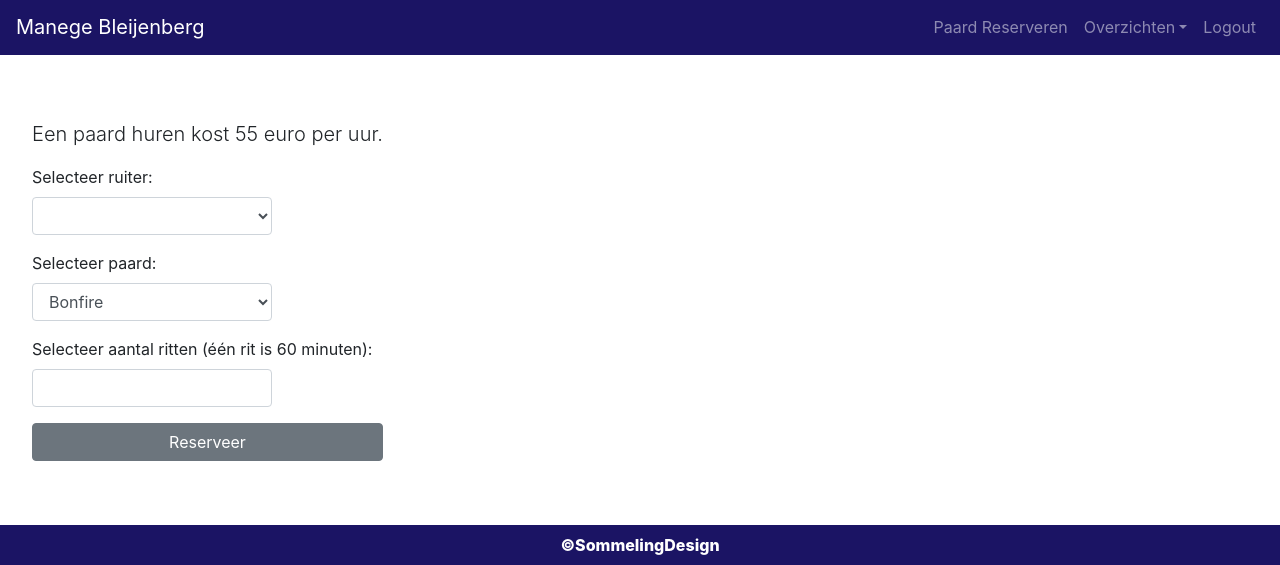
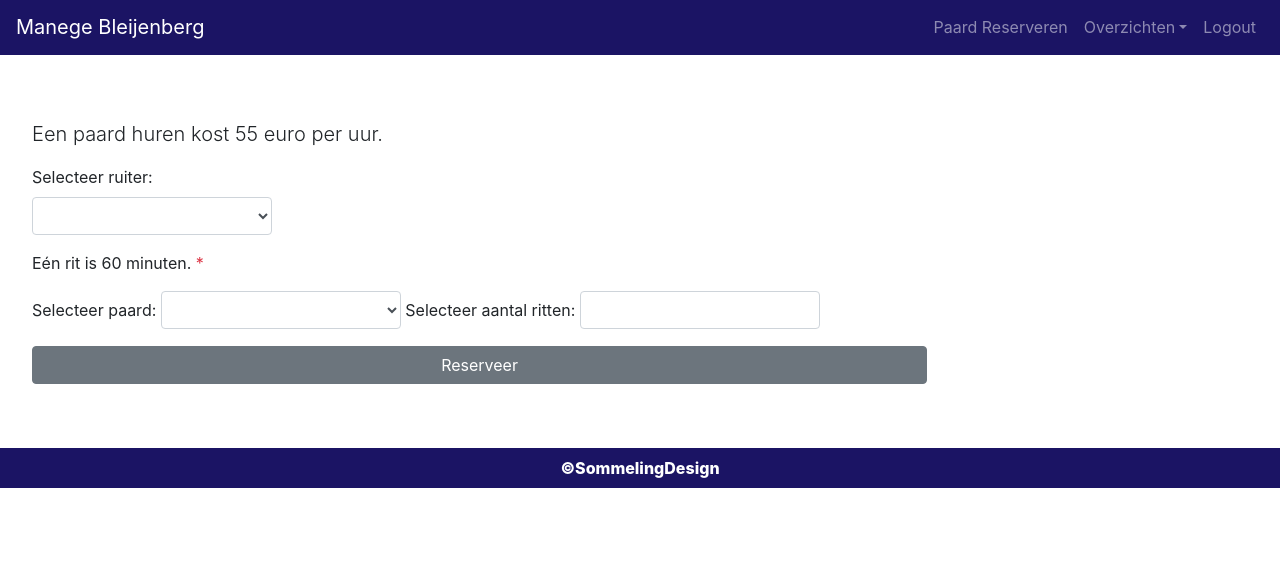
Before and after one commit to JBSommeling/Manege, a PHP site: page /webapp/reservation/create in a window 1280 px wide. Shown: the part 401-966 px from the top of the page. After the commit the page ends 889 px from the top, so only its background shows below. Run offline with PHP 8.4, Linux system fonts and the light colour scheme; the visitor is signed in with stand-in values (Sample User, id 1); data comes from the database, SQL or seed files in the repository; data that the repository does not hold is empty; some libraries are stand-ins or nearby versions.

Commit message:
Stukje beveiliging toegevoegd aan create.php van horse

```diff
--- a/controller/ReservationController.php
+++ b/controller/ReservationController.php
@@ -15,11 +15,21 @@ function store(){
 	$fields = ['user_id' => "",
 				'horse_id' => "",
 				'rides' => ""];
-
+	$fieldErr = [];
 	if($_SERVER["REQUEST_METHOD"] == "POST"){
 		$validate = true;
 		$fields['user_id'] = formVal($_POST['user_id']);
-		$fields['horse_id'] = formVal($_POST['horse_id']);
+		if (empty($_POST['horse_id'])) {
+			$fieldErr['horse_id'] = 'U moet een paard selecteren.';
+			$validate = false;
+		}
+		else{
+			$fields['horse_id'] = formVal($_POST['horse_id']);
+		}
+		if (empty($_POST['rides']) || $_POST['rides'] == 0) {
+			$fieldErr['rides'] = ' U moet minimaal 1 rit selecteren.';
+			$validate = false;
+		}
 		$fields['rides'] = formVal($_POST['rides']);
 	}
 
@@ -28,6 +38,11 @@ function store(){
 	if ($validate){
 			createReservation($fields);
 			header('Location: '.URL.'reservation/checkout/'.$fields['user_id']);
+	}
+	else{
+		render('reservation/create', array('result_users' => getAllUsers(),
+										'result_horses' => getAllHorses(),
+										'fieldErr' => $fieldErr));
 	}
 }
 
--- a/view/reservation/create.php
+++ b/view/reservation/create.php
@@ -10,17 +10,19 @@
 					<?php } ?>
 				</select>
 			</div>
-			<div class="form-group">
+			<p>Eén rit is 60 minuten. <span class="text-danger">* <?php echo $fieldErr['horse_id']; echo $fieldErr['rides']; ?></span></p>
+			<div class="form-group d-inline-block">
 				<label for="horse_name">Selecteer paard:</label>
-				<select name="horse_id" id="horse_id" class="form-control">
+				<select name="horse_id" id="horse_id" class="form-control d-inline-block">
+					<option value=""></option>
 					<?php foreach ($result_horses as $key => $row){ ?>
 						<option value="<?php echo $row['horse_id'] ?>"><?php echo $row['horse_name'] ?></option>
 					<?php } ?>
 				</select>
 			</div>
-			<div class="form-group">
-				<label for="rides">Selecteer aantal ritten (één rit is 60 minuten):</label>
-				<input type="number" name="rides" id="rides" class="form-control" min="1" max="12">
+			<div class="form-group d-inline-block">
+				<label for="rides">Selecteer aantal ritten:</label>
+				<input type="number" name="rides" id="rides" class="form-control d-inline-block" min="1" max="12">
 			</div>
 			<button type="submit" class="btn btn-secondary w-100">Reserveer</button>
 		</form>
```
